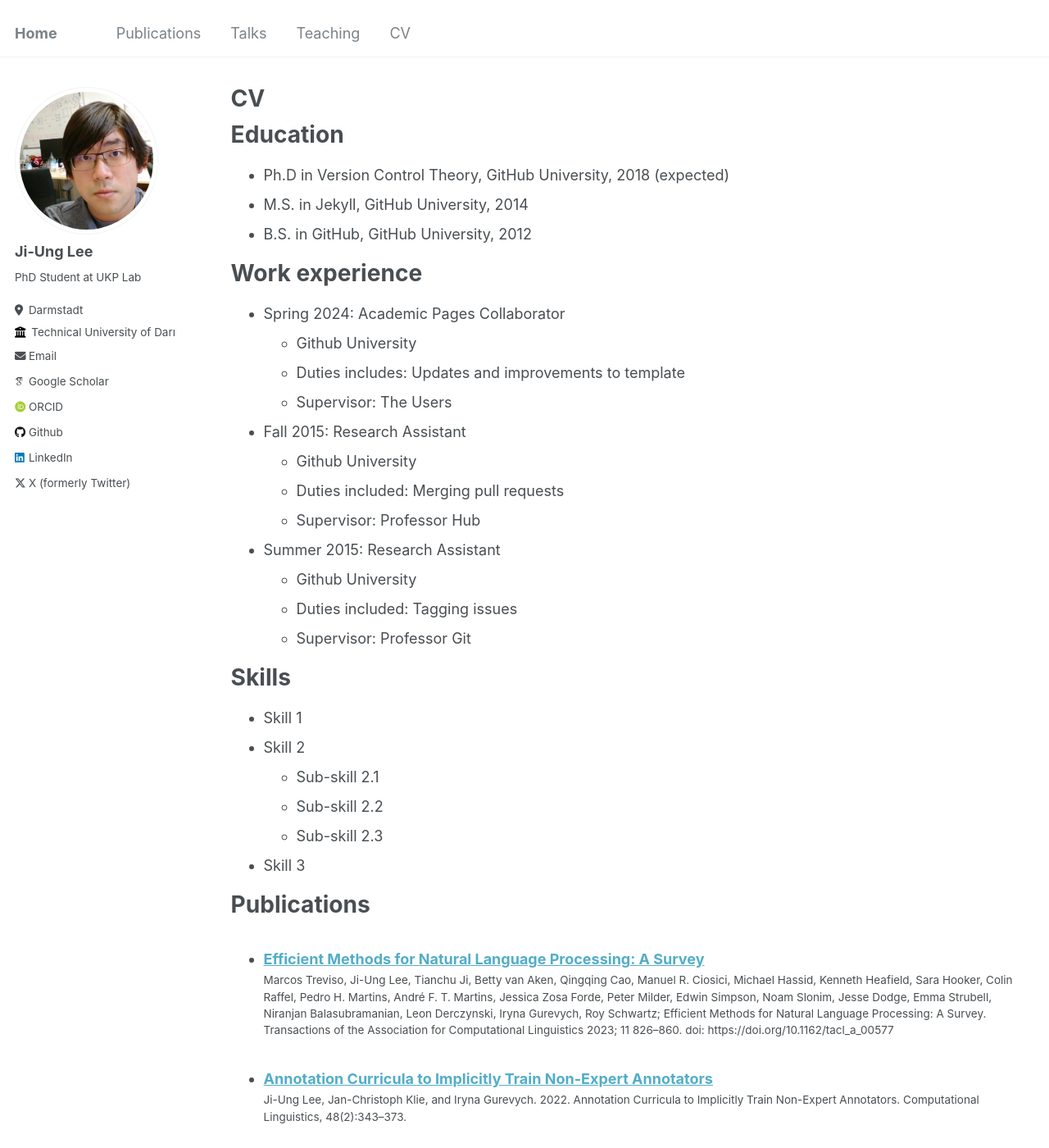
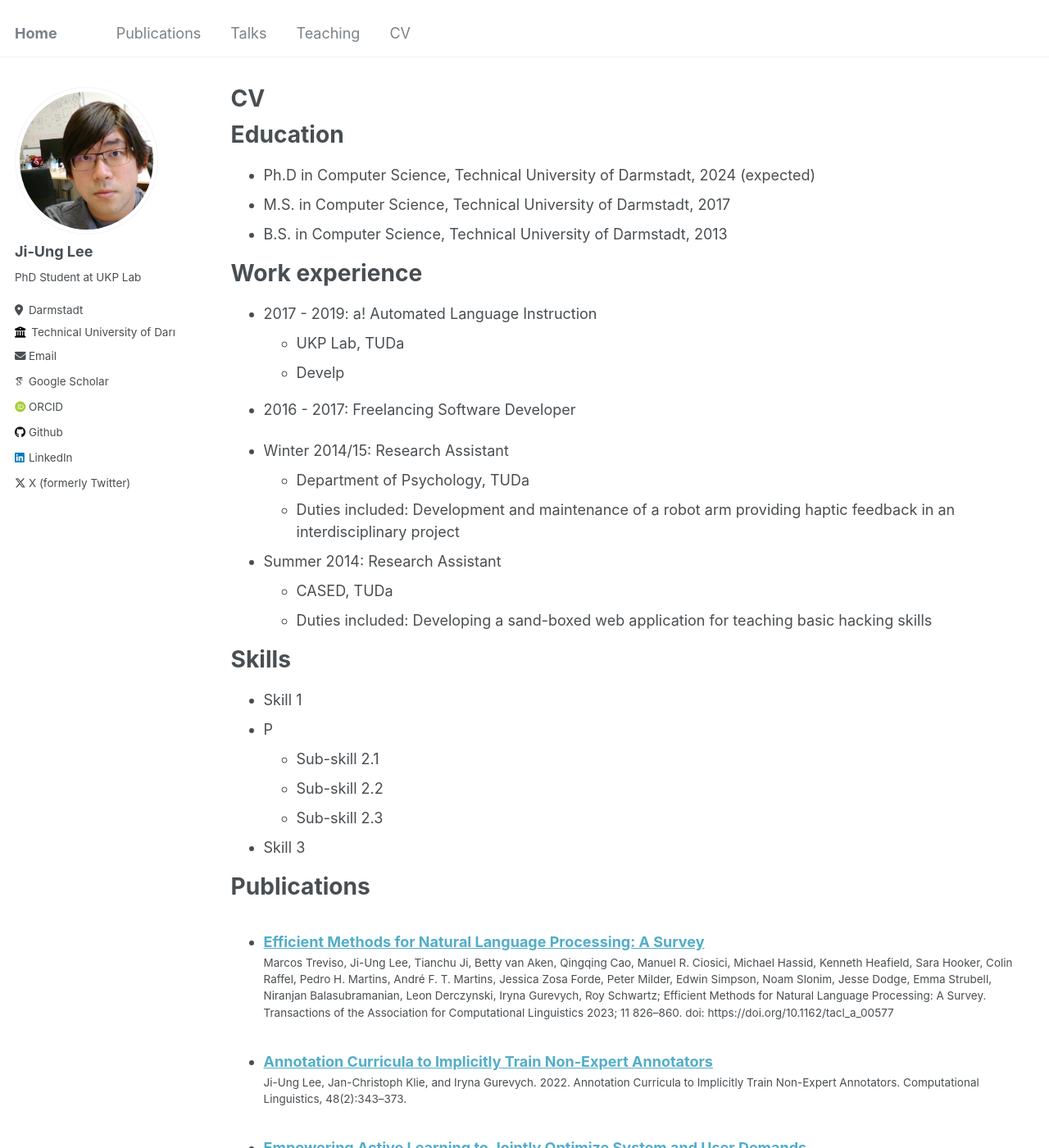
Before and after one commit to ji-ung-lee/ji-ung-lee.github.io, a Jekyll site: the page built from _pages/cv.md, in a window 1280 px wide and 1400 px high. Shown: the whole window at 82% size. Built offline with Jekyll 4.4.1, drawn with Linux system fonts in a browser that asks for light colours; some web fonts are replaced.

Commit message:
update publications

```diff
--- a/_pages/cv.md
+++ b/_pages/cv.md
@@ -11,31 +11,33 @@ redirect_from:
 
 Education
 ======
-* Ph.D in Version Control Theory, GitHub University, 2018 (expected)
-* M.S. in Jekyll, GitHub University, 2014
-* B.S. in GitHub, GitHub University, 2012
+* Ph.D in Computer Science, Technical University of Darmstadt, 2024 (expected)
+* M.S. in Computer Science, Technical University of Darmstadt, 2017
+* B.S. in Computer Science, Technical University of Darmstadt, 2013
 
 Work experience
 ======
-* Spring 2024: Academic Pages Collaborator
-  * Github University
-  * Duties includes: Updates and improvements to template
-  * Supervisor: The Users
 
-* Fall 2015: Research Assistant
-  * Github University
-  * Duties included: Merging pull requests
-  * Supervisor: Professor Hub
 
-* Summer 2015: Research Assistant
-  * Github University
-  * Duties included: Tagging issues
-  * Supervisor: Professor Git
+
+* 2017 - 2019: a! Automated Language Instruction
+  * UKP Lab, TUDa
+  * Develp
+
+* 2016 - 2017: Freelancing Software Developer
+
+* Winter 2014/15: Research Assistant
+  * Department of Psychology, TUDa
+  * Duties included: Development and maintenance of a robot arm providing haptic feedback in an interdisciplinary project
+
+* Summer 2014: Research Assistant
+  * CASED, TUDa
+  * Duties included: Developing a sand-boxed web application for teaching basic hacking skills
 
 Skills
 ======
 * Skill 1
-* Skill 2
+* P
   * Sub-skill 2.1
   * Sub-skill 2.2
   * Sub-skill 2.3
```
Also changed, not shown: _publications/2019-07-01-acl-1.md (+1 -1 lines), _publications/2021-07-01-acl-1.md (+1 -1 lines), _publications/2022-07-01-cl-1.md (+1 -1 lines), _publications/2023-07-01-tacl-1.md (+1 -1 lines).
